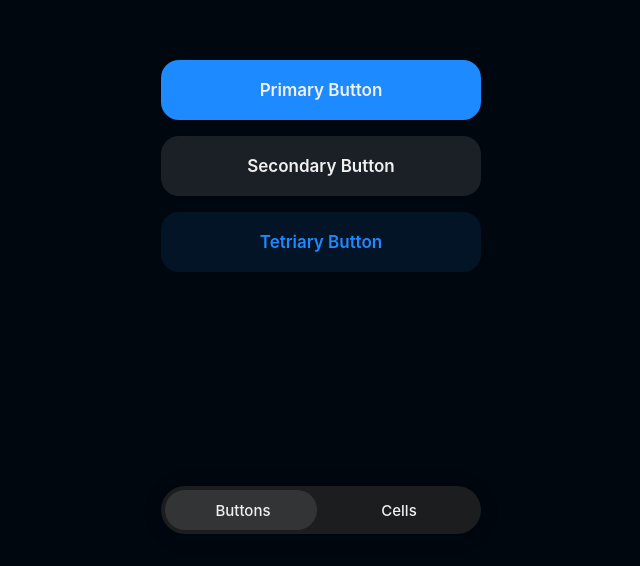
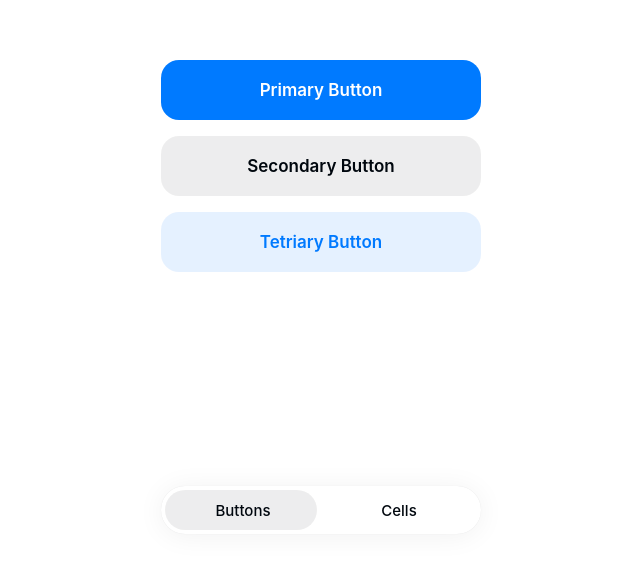
Before and after one commit to f248glm/design-engineering-playground, a React (Vite) app: page / in a window 1280 px wide. Shown: the part 234-800 px from the top of the page, without its empty margins (319-959 px from the left). Built offline with nearby package versions, Linux system fonts and the light colour scheme.

Commit message:
Auto Select Theme Issue Fixed

```diff
--- a/src/index.css
+++ b/src/index.css
@@ -56,7 +56,7 @@
 
     /* overlay */
     --color-separator: var(--pal-neutral-000) / 0.17;
-    --color-button-alpha: var(--pal-neural-000) / 0.07;
+    --color-button-alpha: var(--pal-neutral-000) / 0.07;
 
     /* Corner Radius */
     --radius-sm: 6px;
@@ -129,7 +129,7 @@
 }
 
 @media (prefers-color-scheme: dark) {
-    @theme {
+    :root {
         /* Text colors */
         --color-text-primary: var(--pal-neutral-800);
         --color-text-on-primary: var(--pal-neutral-800);
```
